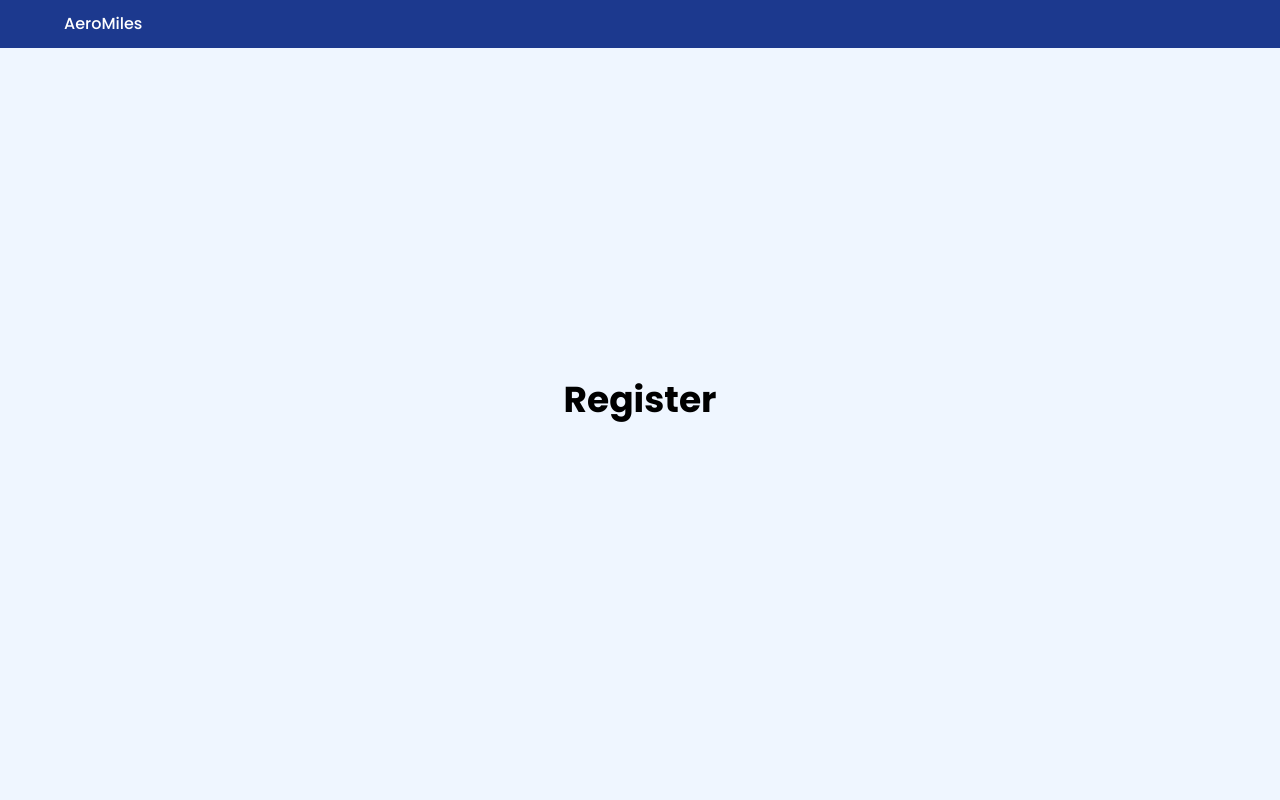
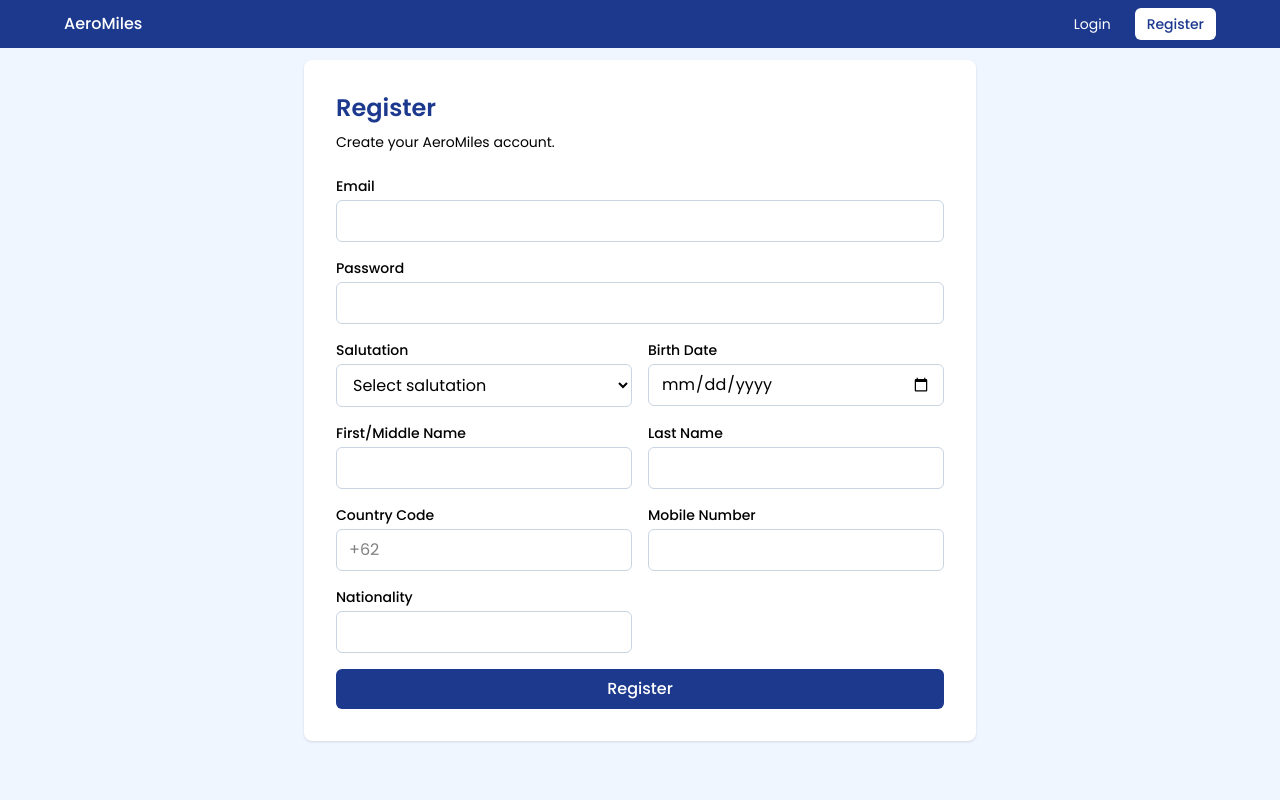
Before and after one commit to Kritzeey/aeromiles, a Django app: page /register/ in a window 1280 px wide. Run offline with Django 5.2, Linux system fonts and the light colour scheme; parts of the project's set-up code (start-up, migrations or seed data) failed here and were passed over.

Commit message:
feat: add login and register page

```diff
--- a/templates/authentication/register.html
+++ b/templates/authentication/register.html
@@ -1,7 +1,150 @@
 {% extends "base.html" %}
 
-{% block title %}Home | AeroMiles{% endblock %}
+{% block title %}Register | AeroMiles{% endblock %}
 
-{% block content %}
-<div class="h-dvh w-full flex items-center justify-center font-bold text-4xl">Register</div>
-{% endblock%}
+{%block content %}
+<section class="flex h-dvh items-center justify-center px-6 py-10">
+  <div class="w-full max-w-2xl rounded-lg bg-white p-8 shadow-sm">
+    <h1 class="text-2xl font-semibold text-blue-900">Register</h1>
+    <p class="mt-2 text-sm">Create your AeroMiles account.</p>
+
+    <form method="post" class="mt-6 grid gap-4 md:grid-cols-2">
+      {% csrf_token %}
+
+      <div class="md:col-span-2">
+        <label for="email" class="block text-sm font-medium">Email</label>
+        <input
+          id="email"
+          name="email"
+          type="email"
+          maxlength="100"
+          required
+          class="mt-1 w-full rounded-md border border-slate-300 px-3 py-2 outline-none focus:border-blue-700"
+        />
+      </div>
+
+      <div class="md:col-span-2">
+        <label for="password" class="block text-sm font-medium">Password</label>
+        <input
+          id="password"
+          name="password"
+          type="password"
+          maxlength="255"
+          required
+          class="mt-1 w-full rounded-md border border-slate-300 px-3 py-2 outline-none focus:border-blue-700"
+        />
+      </div>
+
+      <div>
+        <label for="salutation" class="block text-sm font-medium"
+          >Salutation</label
+        >
+        <select
+          id="salutation"
+          name="salutation"
+          required
+          class="mt-1 w-full rounded-md border border-slate-300 px-3 py-2 outline-none focus:border-blue-700"
+        >
+          <option value="">Select salutation</option>
+          <option value="Mr.">Mr.</option>
+          <option value="Mrs.">Mrs.</option>
+          <option value="Ms.">Ms.</option>
+          <option value="Dr.">Dr.</option>
+        </select>
+      </div>
+
+      <div>
+        <label for="tanggal_lahir" class="block text-sm font-medium"
+          >Birth Date</label
+        >
+        <input
+          id="tanggal_lahir"
+          name="tanggal_lahir"
+          type="date"
+          required
+          class="mt-1 w-full rounded-md border border-slate-300 px-3 py-2 outline-none focus:border-blue-700"
+        />
+      </div>
+
+      <div>
+        <label for="first_mid_name" class="block text-sm font-medium"
+          >First/Middle Name</label
+        >
+        <input
+          id="first_mid_name"
+          name="first_mid_name"
+          type="text"
+          maxlength="100"
+          required
+          class="mt-1 w-full rounded-md border border-slate-300 px-3 py-2 outline-none focus:border-blue-700"
+        />
+      </div>
+
+      <div>
+        <label for="last_name" class="block text-sm font-medium"
+          >Last Name</label
+        >
+        <input
+          id="last_name"
+          name="last_name"
+          type="text"
+          maxlength="100"
+          required
+          class="mt-1 w-full rounded-md border border-slate-300 px-3 py-2 outline-none focus:border-blue-700"
+        />
+      </div>
+
+      <div>
+        <label for="country_code" class="block text-sm font-medium"
+          >Country Code</label
+        >
+        <input
+          id="country_code"
+          name="country_code"
+          type="text"
+          maxlength="5"
+          placeholder="+62"
+          required
+          class="mt-1 w-full rounded-md border border-slate-300 px-3 py-2 outline-none focus:border-blue-700"
+        />
+      </div>
+
+      <div>
+        <label for="mobile_number" class="block text-sm font-medium"
+          >Mobile Number</label
+        >
+        <input
+          id="mobile_number"
+          name="mobile_number"
+          type="tel"
+          maxlength="20"
+          required
+          class="mt-1 w-full rounded-md border border-slate-300 px-3 py-2 outline-none focus:border-blue-700"
+        />
+      </div>
+      <div>
+        <label for="kewarganegaraan" class="block text-sm font-medium"
+          >Nationality</label
+        >
+        <input
+          id="kewarganegaraan"
+          name="kewarganegaraan"
+          type="text"
+          maxlength="50"
+          required
+          class="mt-1 w-full rounded-md border border-slate-300 px-3 py-2 outline-none focus:border-blue-700"
+        />
+      </div>
+
+      <div class="md:col-span-2">
+        <button
+          type="submit"
+          class="w-full rounded-md bg-blue-900 px-4 py-2 font-medium text-white hover:bg-blue-800"
+        >
+          Register
+        </button>
+      </div>
+    </form>
+  </div>
+</section>
+{% endblock %}
--- a/templates/components/navbar.html
+++ b/templates/components/navbar.html
@@ -1,5 +1,24 @@
 <header class="fixed w-full top-0 z-50 bg-blue-900 text-white">
   <nav class="max-w-6xl mx-auto h-12 flex items-center justify-between">
-    <div class="font-medium">AeroMiles</div>
+    <a class="font-medium" href="{% url 'main:home' %}">AeroMiles</a>
+
+    <div class="flex items-center gap-3 text-sm">
+      {% if request.session.user_email %}
+      <span>{{ request.session.user_email }}</span>
+      {% else %}
+      <a
+        href="{% url 'authentication:login' %}"
+        class="rounded-md px-3 py-1.5 hover:bg-blue-800"
+      >
+        Login
+      </a>
+      <a
+        href="{% url 'authentication:register' %}"
+        class="rounded-md bg-white px-3 py-1.5 font-medium text-blue-900 hover:bg-blue-50"
+      >
+        Register
+      </a>
+      {% endif %}
+    </div>
   </nav>
 </header>
```
Also changed, not shown: templates/authentication/login.html (+43 -4 lines).
